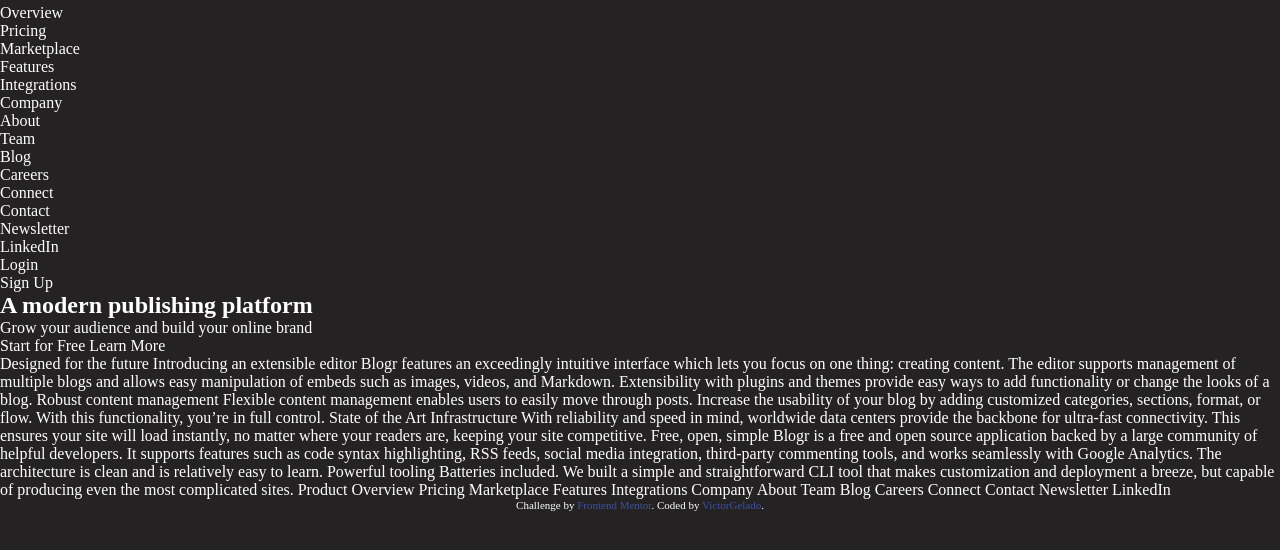
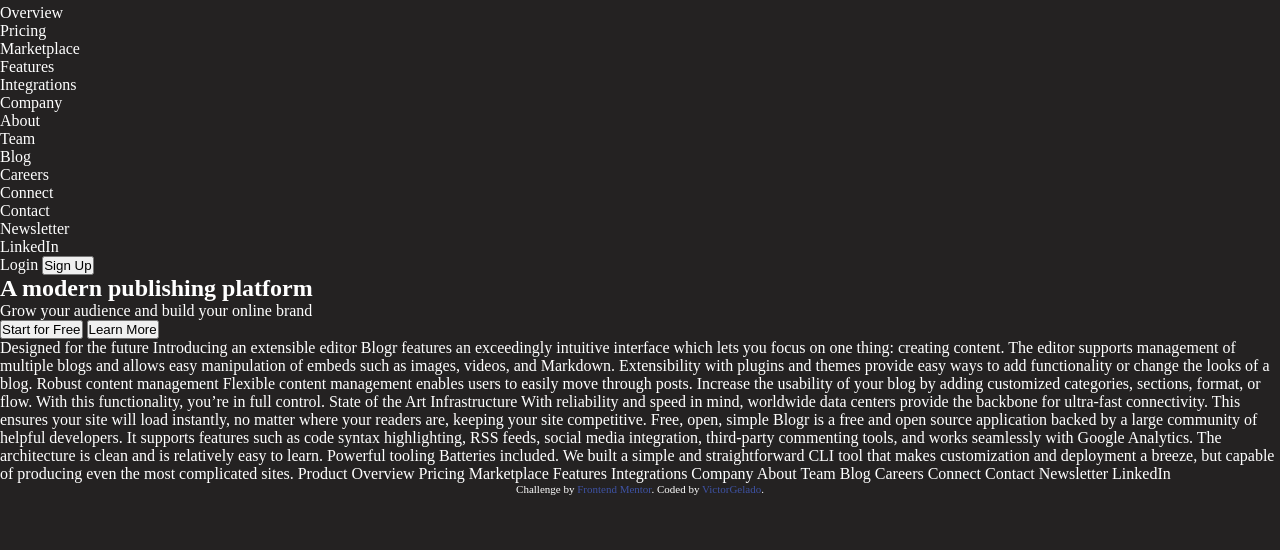
Before and after one commit to VictorGelado/FrontEndMentor, a plain HTML site: page blogr-landing-page-main/index.html in a window 1280 px wide. Shown: the part 58-608 px from the top of the page. Drawn offline with Linux system fonts and the light colour scheme.

Commit message:
add normilize css

```diff
--- /dev/null
+++ b/blogr-landing-page-main/css/normalize.css
@@ -0,0 +1,21 @@
+* {
+  margin: 0;
+  padding: 0;
+  box-sizing: border-box;
+}
+
+a {
+  color: unset;
+  text-decoration: unset;
+}
+
+button {
+  cursor: pointer;
+}
+
+html, body {
+  overflow-x: hidden;
+  font-size: 16px;
+  background-color: #242222;
+  color: #ffffff;
+}
--- a/blogr-landing-page-main/css/style.css
+++ b/blogr-landing-page-main/css/style.css
@@ -25,23 +25,6 @@
 --very-dark-desaturated-blue: hsl(237, 23%, 32%);
 }
 
-* {
-  margin: 0;
-  padding: 0;
-  box-sizing: border-box;
-}
-
-a {
-  color: unset;
-  text-decoration: unset;
-}
-
-html, body {
-  overflow-x: hidden;
-  font-size: 16px;
-  background-color: #242222;
-  color: #ffffff;
-}
 
 
 
--- a/blogr-landing-page-main/index.html
+++ b/blogr-landing-page-main/index.html
@@ -5,15 +5,16 @@
   <meta name="viewport" content="width=device-width, initial-scale=1.0">
 
   <link rel="icon" type="image/png" sizes="32x32" href="./images/favicon-32x32.png">
-  <link rel="stylesheet" href="css/style.css">
+  <link rel="stylesheet" href="./css/normalize.css">
+  <link rel="stylesheet" href="./css/style.css">
 
   <title>Frontend Mentor[Blogr]</title>
 </head>
 <body>
 
   <section class="blogr"> <!-- Blogr -->
-    <header class="nav-menu">
-      <nav class="menu-left">
+    <header class="nav-menu"> <!-- Header -->
+      <nav class="menu-left"> <!-- Menu -->
         <div class="logo">
           <a href="./index.html"><img src="./images/logo.svg" alt="Logo Blogr"/></a>
         </div>
@@ -51,15 +52,13 @@
         </ul>
       </nav>
 
-      <nav class="menu-right">
-        <ul>
-          <li><a>Login</a></li>
-          <li><a>Sign Up</a></li>
-        </ul>
-      </nav>
+      <div class="menu-right"> <!-- Login and Sign Up -->
+        <a href="#">Login</a>
+        <a href="#"><button class="button-signup">Sign Up</button></a>
+      </div>
     </header>
 
-    <main>
+    <main> <!-- Introduction -->
       <div class="content-main">
         <h1>A modern publishing platform</h1>
         <p>Grow your audience and build your online brand</p>
@@ -67,10 +66,10 @@
 
       <div class="call-to-action">
         <a href="#">
-          <buttom class="start-buttom">Start for Free</buttom>
+          <button class="start-button">Start for Free</button>
         </a>
         <a href="#">
-          <buttom class="learn-buttom">Learn More</buttom>
+          <button class="learn-button">Learn More</button>
         </a>
       </div>
     </main>
```
